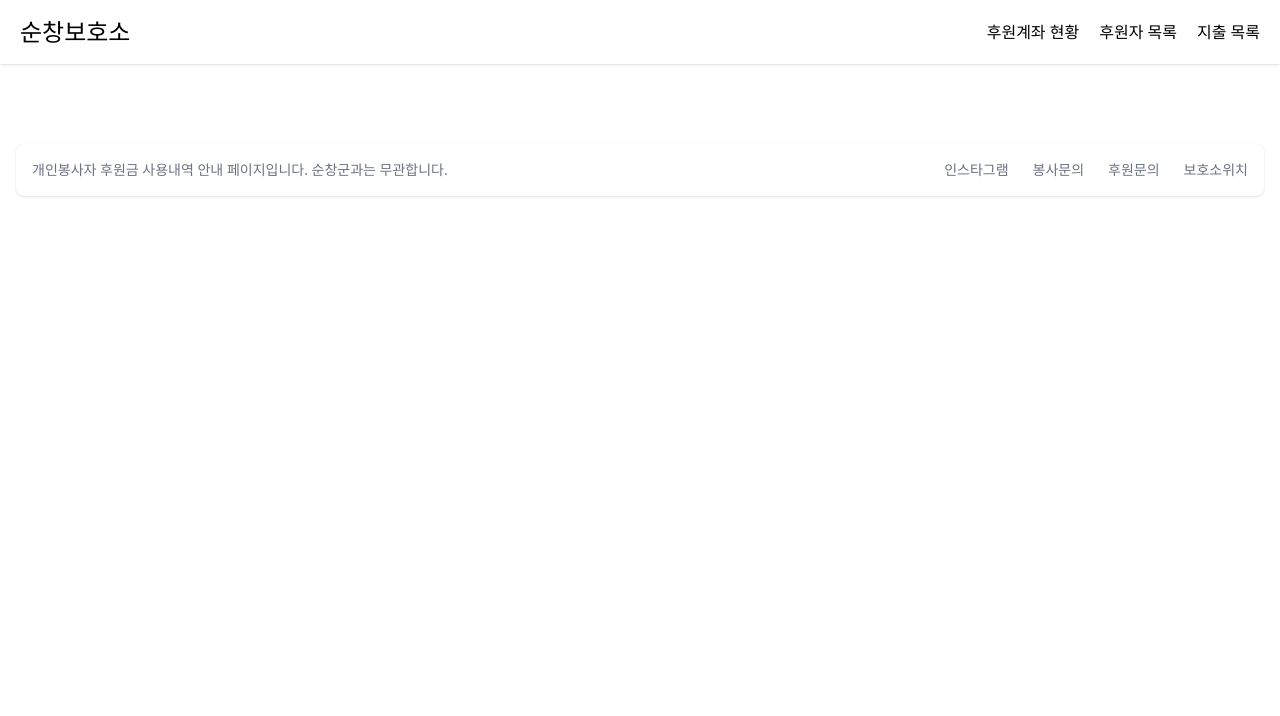
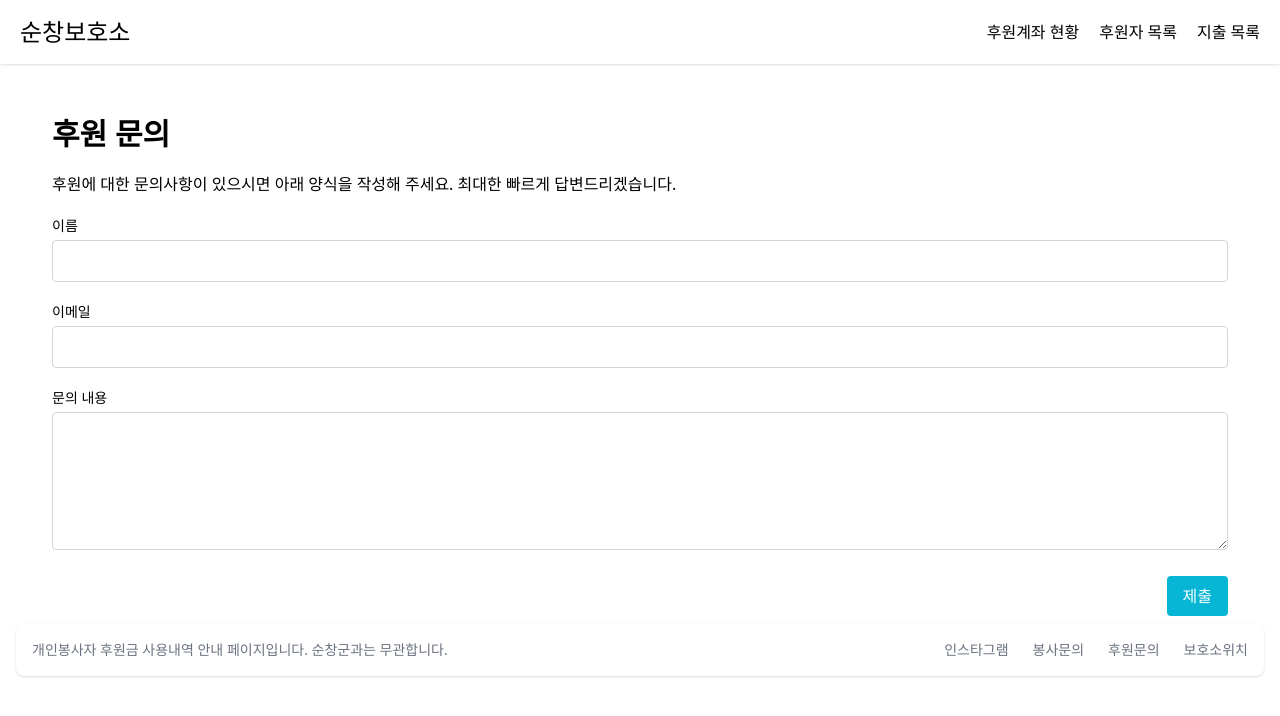
Before and after one commit to Captain-Kim/SCDogApp, a React (Vite) app: page /supportinquiry in a window 1280 px wide. Shown: the top 716 px of the page. Built offline with nearby package versions, Linux system fonts and the light colour scheme; no server answers.

Commit message:
add: 후원문의 페이지 추가

```diff
--- a/package.json
+++ b/package.json
@@ -15,6 +15,7 @@
     "@tanstack/react-query": "^5.48.0",
     "@tanstack/react-query-devtools": "^5.48.0",
     "axios": "^1.7.2",
+    "emailjs-com": "^3.2.0",
     "react": "^18.3.1",
     "react-dom": "^18.3.1",
     "react-icons": "^5.2.1",
--- a/src/components/Footer.tsx
+++ b/src/components/Footer.tsx
@@ -1,4 +1,5 @@
 import React from 'react';
+import { Link } from 'react-router-dom';
 
 const Footer: React.FC = () => {
     return (
@@ -14,7 +15,7 @@ const Footer: React.FC = () => {
                         <a href="https://open.kakao.com/o/sWwjtTxe" target="_blank" className="hover:underline me-4 md:me-6">봉사문의</a>
                     </li>
                     <li>
-                        <a href="#" className="hover:underline me-4 md:me-6">후원문의</a>
+                        <Link to="/supportinquiry" className="hover:underline me-4 md:me-6">후원문의</Link>
                     </li>
                     <li>
                         <a href="https://map.naver.com/p/search/%EC%88%9C%EC%B0%BD%EA%B5%B0%20%EC%8B%9C%ED%97%98%ED%8F%AC/address/14142212.8228085,4223533.8036743,%EC%A0%84%EB%B6%81%20%EC%88%9C%EC%B0%BD%EA%B5%B0%20%EA%B5%AC%EB%A6%BC%EB%A9%B4%20%EC%9B%94%EC%A0%95%EB%A6%AC%20888?c=19.00,0,0,0,dh" target="_blank" className="hover:underline">보호소위치</a>
--- /dev/null
+++ b/src/pages/SupportInquiry.tsx
@@ -0,0 +1,95 @@
+import React, { useState } from 'react';
+import emailjs from 'emailjs-com';
+import LoadingSpinner from '../components/Loading';
+
+const SupportInquiry = () => {
+  const [formData, setFormData] = useState({
+    name: '',
+    email: '',
+    message: ''
+  });
+  const [loading, setLoading] = useState(false); // 로딩 상태 추가
+
+  const handleChange = (e: React.ChangeEvent<HTMLInputElement | HTMLTextAreaElement>) => {
+    setFormData({
+      ...formData,
+      [e.target.name]: e.target.value // id 대신 name 속성 사용
+    });
+  };
+
+  const handleSubmit = (e: React.FormEvent<HTMLFormElement>) => {
+    e.preventDefault();
+    setLoading(true);
+    const templateParams = {
+      from_name: formData.name,
+      message: formData.message,
+      reply_to: formData.email
+    };
+    emailjs.send('service_u8gcnkl', 'template_c3f379p', templateParams, '6j97ceqOgu7ddqbYW')
+      .then(() => {
+        alert('문의가 성공적으로 전송되었습니다. 수일 내 작성해주신 이메일로 답변해드리겠습니다. 입력하신 이메일이 올바르지 않을 시 답변이 도착하지 않을 수 있습니다.');
+        setFormData({ name: '', email: '', message: '' }); // 폼 데이터 초기화
+      }, () => {
+        alert('문의 전송에 실패했습니다. 다시 시도해 주세요.');
+      })
+      .finally(() => {
+        setLoading(false); // 로딩 종료
+      });
+  };
+
+  return (
+    <div className="container mx-auto p-5">
+      <h1 className="text-3xl font-bold mb-5">후원 문의</h1>
+      <p className="mb-5">
+        후원에 대한 문의사항이 있으시면 아래 양식을 작성해 주세요. 최대한 빠르게 답변드리겠습니다.
+      </p>
+      <form className="space-y-5" onSubmit={handleSubmit}>
+        <div>
+          <label className="block text-sm font-medium mb-1" htmlFor="name">이름</label>
+          <input
+            type="text"
+            id="name"
+            name="name"
+            className="w-full border border-gray-300 p-2 rounded"
+            required
+            value={formData.name}
+            onChange={handleChange}
+          />
+        </div>
+        <div>
+          <label className="block text-sm font-medium mb-1" htmlFor="email">이메일</label>
+          <input
+            type="email"
+            id="email"
+            name="email"
+            className="w-full border border-gray-300 p-2 rounded"
+            required
+            value={formData.email}
+            onChange={handleChange}
+          />
+        </div>
+        <div>
+          <label className="block text-sm font-medium mb-1" htmlFor="message">문의 내용</label>
+          <textarea
+            id="message"
+            name="message"
+            className="w-full border border-gray-300 p-2 rounded"
+            rows={5}
+            required
+            value={formData.message}
+            onChange={handleChange}
+          ></textarea>
+        </div>
+        <button
+          type="submit"
+          className="bg-cyan-500 text-white py-2 px-4 rounded hover:bg-cyan-600 transition-colors float-right"
+        >
+          제출
+        </button>
+      </form>
+      {loading && <LoadingSpinner />}
+    </div>
+  );
+};
+
+export default SupportInquiry;
--- a/src/routes/routes.tsx
+++ b/src/routes/routes.tsx
@@ -7,6 +7,7 @@ import ExpenseList from '../pages/ExpenseList';
 import ExpenseDetail from '../pages/ExpenseDetail';
 import Layout from '../components/Layout';
 import Footer from '../components/Footer';
+import SupportInquiry from '../pages/SupportInquiry';
 
 const AppRoutes = () => {
   return (
@@ -19,6 +20,7 @@ const AppRoutes = () => {
           <Route path="/sponsorlist/detail/:uuid" element={<SponsorDetail />} />
           <Route path="/expenselist" element={<ExpenseList />} />
           <Route path="/expenselist/detail/:uuid" element={<ExpenseDetail />} />
+          <Route path="/supportinquiry" element={<SupportInquiry />} />
         </Routes>
       </Layout>
       <Footer/>
```
Also changed, not shown: 1 other file (tests, documents, lock files or other folders).
